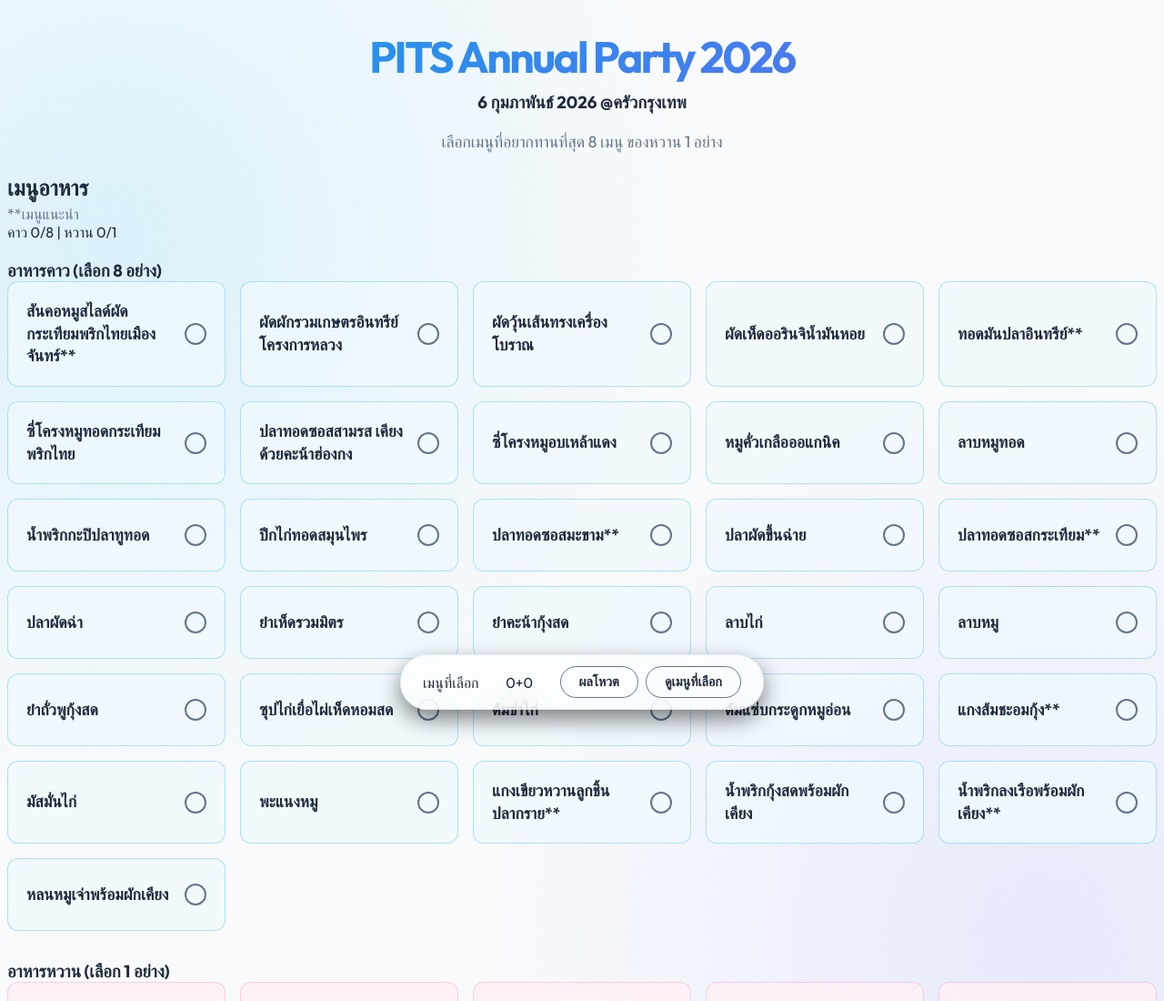
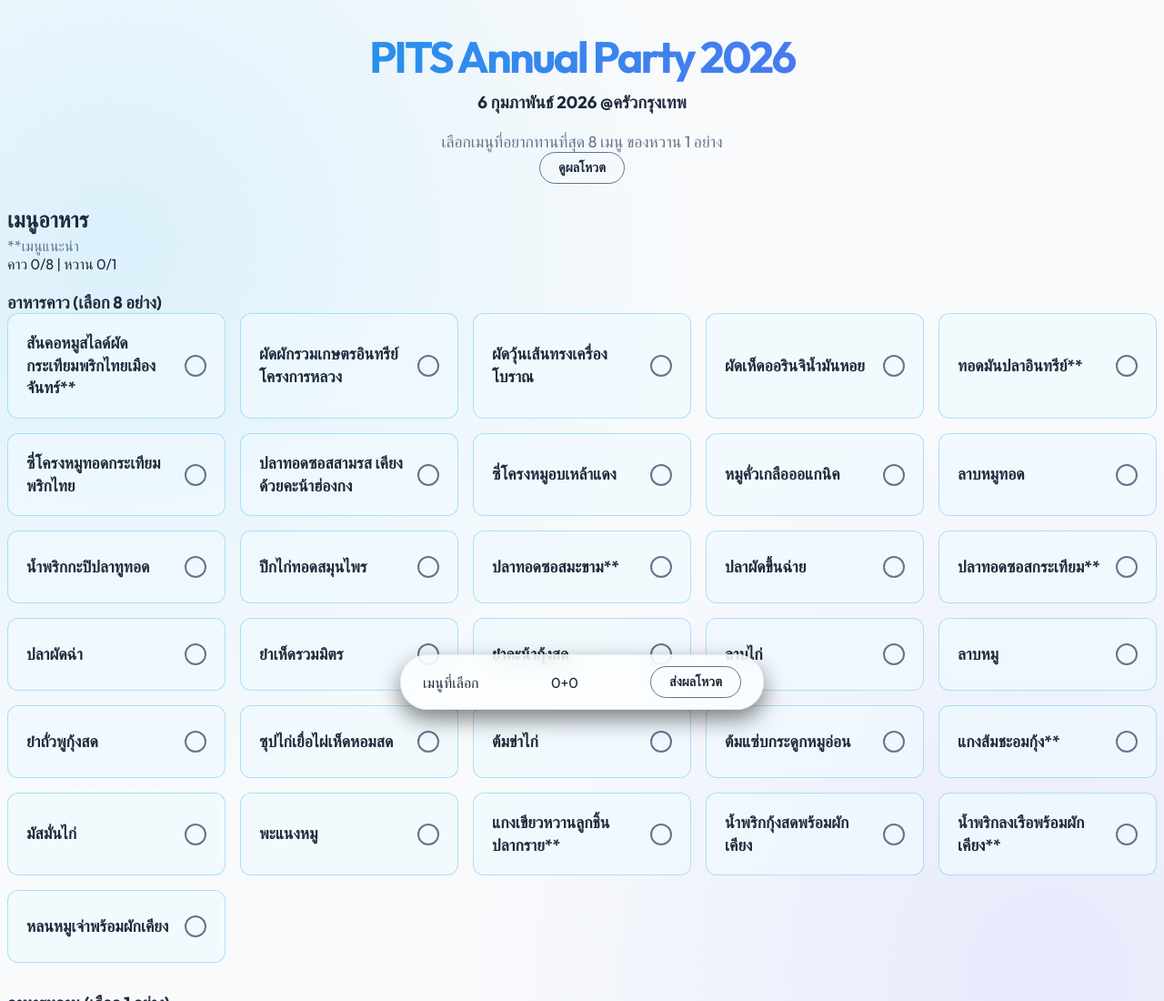
Before and after one commit to markgunzalez/PITS-menu-vote, a website: page public/index.html in a window 1280 px wide. Shown: the top 1100 px of the page at 91% size. Drawn offline with Linux system fonts and the light colour scheme.

Commit message:
- edit 16 -- ปรับเมนูส่งผลโหวต -- เอาปุ่มดูคะแนนโหวตไปไว้หน้าหลัก เปิดดูได้ที่เดียว

```diff
--- a/public/index.html
+++ b/public/index.html
@@ -19,6 +19,7 @@
             <h3>6 กุมภาพันธ์ 2026 @ครัวกรุงเทพ</h3>
             <br>
             <p>เลือกเมนูที่อยากทานที่สุด 8 เมนู ของหวาน 1 อย่าง</p>
+            <button id="mobile-results-btn" class="icon-btn" onclick="showResults()">ดูผลโหวต</button>
             <!-- <p id="total-voters" class="voter-count">ผู้ร่วมโหวตแล้ว: <span id="voter-count-number">...</span> คน</p> -->
         </header>
 
@@ -45,7 +46,7 @@
                 </div>
                 <!-- Submit Vote Button -->
                 <button id="submit-vote-btn" class="submit-btn hidden" onclick="submitVote()">โหวต</button>
-                <button id="show-results-btn" class="secondary-btn" onclick="showResults()">ดูผลโหวต</button>
+                <!-- <button id="show-results-btn" class="secondary-btn" onclick="showResults()">ดูผลโหวต</button> -->
 
             </aside>
         </main>
@@ -55,8 +56,8 @@
             <span>เมนูที่เลือก</span>
             <span id="mobile-count" class="badge">0</span>
             <div class="mobile-actions">
-                <button id="mobile-results-btn" class="icon-btn" onclick="showResults()">ผลโหวต</button>
-                <button id="view-picks-btn" class="icon-btn">ดูเมนูที่เลือก</button>
+                <!-- <button id="mobile-results-btn" class="icon-btn" onclick="showResults()">ผลโหวต</button> -->
+                <button id="view-picks-btn" class="icon-btn">ส่งผลโหวต</button>
                 <!-- <button id="mobile-submit-btn" class="icon-btn highlight hidden" onclick="submitVote()">โหวต</button> -->
             </div>
         </div>
--- a/public/script.js
+++ b/public/script.js
@@ -414,7 +414,7 @@ async function showResults(resultsData) {
                 hiddenContainer.classList.toggle('show');
 
                 if (hiddenContainer.classList.contains('show')) {
-                    toggleBtn.textContent = 'ซ่อนผลโหวต';
+                    toggleBtn.textContent = 'ซ่อนรายการอื่นๆ';
                 } else {
                     toggleBtn.textContent = `ดูผลโหวตทั้งหมด (${hiddenItems.length} รายการ)`;
                 }
```
